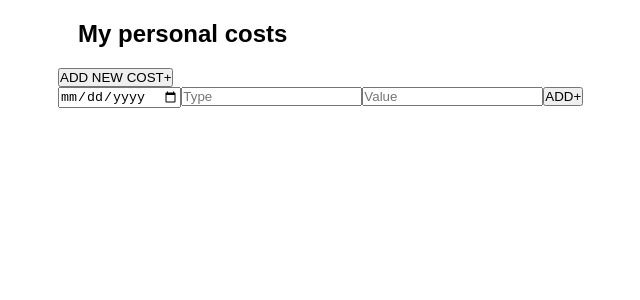
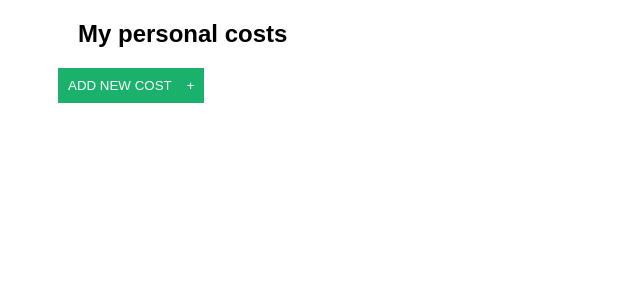
Before and after one commit to IgorPomozenkov/Vue.js, a Vue app: page / in a window 1280 px wide. Shown: the top 300 px of the page, without its empty margins (12-652 px from the left). Built offline with nearby package versions, Linux system fonts and the light colour scheme.

Commit message:
task changed

```diff
--- a/src/App.vue
+++ b/src/App.vue
@@ -4,8 +4,8 @@
       <h2 :class="[$style.title]">My personal costs</h2>
     </header>
     <main>
-      <Button/>
-      <AddPaymentForm @addNewPayment="addData"/>
+      <Button @clicked="show =! show"/>
+      <AddPaymentForm v-show="show" @addNewPayment="addData"/>
       <PaymentsDisplay :list="paymentsList"/>
     </main>
   </div>
@@ -26,6 +26,7 @@ export default {
   data(){
     return {
       paymentsList: [],
+      show: false
     }
   },
   methods: {
@@ -34,9 +35,7 @@ export default {
       this.paymentsList = [...this.paymentsList, data]
     },
   },
-  created(){
-    //this.paymentsList = this.fetchData()
-  }
+  created(){}
 }
 </script>
 
--- a/src/assets/style.css
+++ b/src/assets/style.css
@@ -11,3 +11,15 @@ body {
     max-width: 1140px;
     margin: 0 auto;
 }
+
+button {
+    padding: 10px;
+    border: none;
+    background: #19b16b;
+    color: white;
+    cursor: pointer;
+}
+
+button span {
+    margin-left: 15px;
+}
--- a/src/components/AddPaymentForm.vue
+++ b/src/components/AddPaymentForm.vue
@@ -1,8 +1,8 @@
 <template>
-    <div class="form">
-        <input type="date" placeholder="Date" v-model="date" />
-        <input type="text" placeholder="Type" v-model="type" />
-        <input type="number" placeholder="Value" v-model.number="value" />
+    <div :class="[$style.form]">
+        <input type="date" placeholder="Payment date" v-model="date"/>
+        <input type="text" placeholder="Payment description" v-model="type"/>
+        <input type="number" placeholder="Payment amount" v-model.number="value"/>
         <button @click="onSaveClick">ADD<span>+</span></button>
   </div>
 </template>
@@ -41,6 +41,22 @@ export default {
 }
 </script>
 
-<style>
+<style lang="scss" module>
+.form {
+    display: flex;
+    flex-direction: column;
+    width: 300px;
+}
 
+.form input {
+    margin-bottom: 11px;
+    padding: 5px;
+    border: 2px solid #c0c0c082;
+    outline: none;
+}
+
+.form button {
+    width: 130px;
+    align-self: flex-end;
+}
 </style>
--- a/src/components/Button.vue
+++ b/src/components/Button.vue
@@ -1,15 +1,22 @@
 <template>
-  <div class="">
-      <button>ADD NEW COST<span>+</span></button>
+  <div :class="[$style.wrapper]">
+      <button @click="onClick">ADD NEW COST<span>+</span></button>
   </div>
 </template>
 
 <script>
 export default {
     name: 'Button',
+    methods: {
+        onClick(){
+            this.$emit('clicked');
+        }
+    }
 }
 </script>
 
-<style>
-
+<style lang="scss" module>
+.wrapper {
+    margin: 20px 0;
+}
 </style>
--- a/src/components/PaymentsDisplay.vue
+++ b/src/components/PaymentsDisplay.vue
@@ -1,7 +1,10 @@
 <template>
     <div :class="[$style.wrapper]">
-        <div class="" v-for="(item, idx) in list" :key="idx">
-            {{idx + 1}} - {{item.date}} - {{item.type}} - {{item.value}}
+        <div :class="[$style.items]" v-for="(item, idx) in list" :key="idx">
+            <span>{{idx + 1}}</span>
+            <span>{{item.date}}</span>
+            <span>{{item.type}}</span>
+            <span>{{item.value}}</span>
         </div>
     </div>
 </template>
@@ -15,17 +18,25 @@ export default {
             default: () => []
         }
     },
-    data(){
-        return {
-
-        }
-    },
 }
 </script>
 
 <style lang="scss" module>
 .wrapper {
+    width: 400px;
+    margin-top: 50px;
     color: rgb(19, 25, 102);
 }
 
+.items {
+    border-bottom: 1px solid silver;
+    margin-bottom: 10px;
+    padding: 4px;
+}
+
+.items span {
+    margin-top: 10px;
+    margin-right: 50px;
+}
+
 </style>
```
